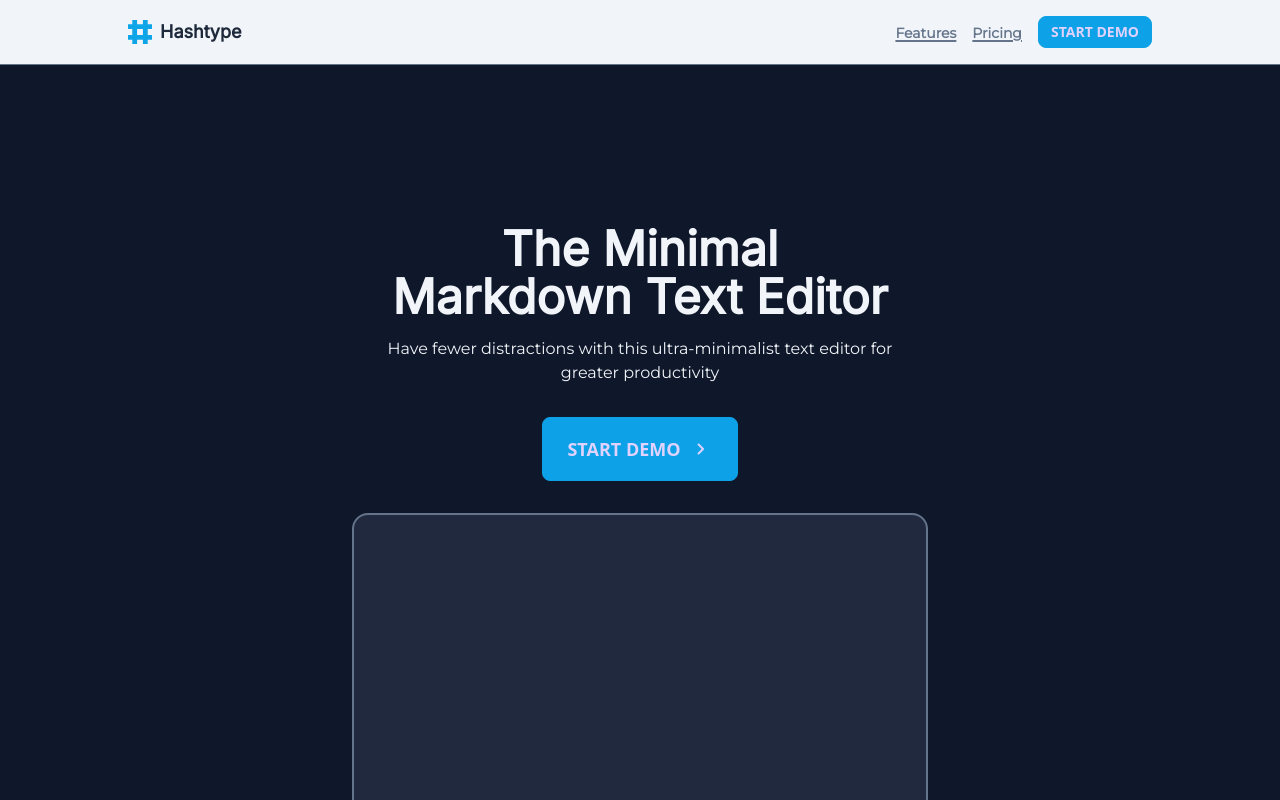
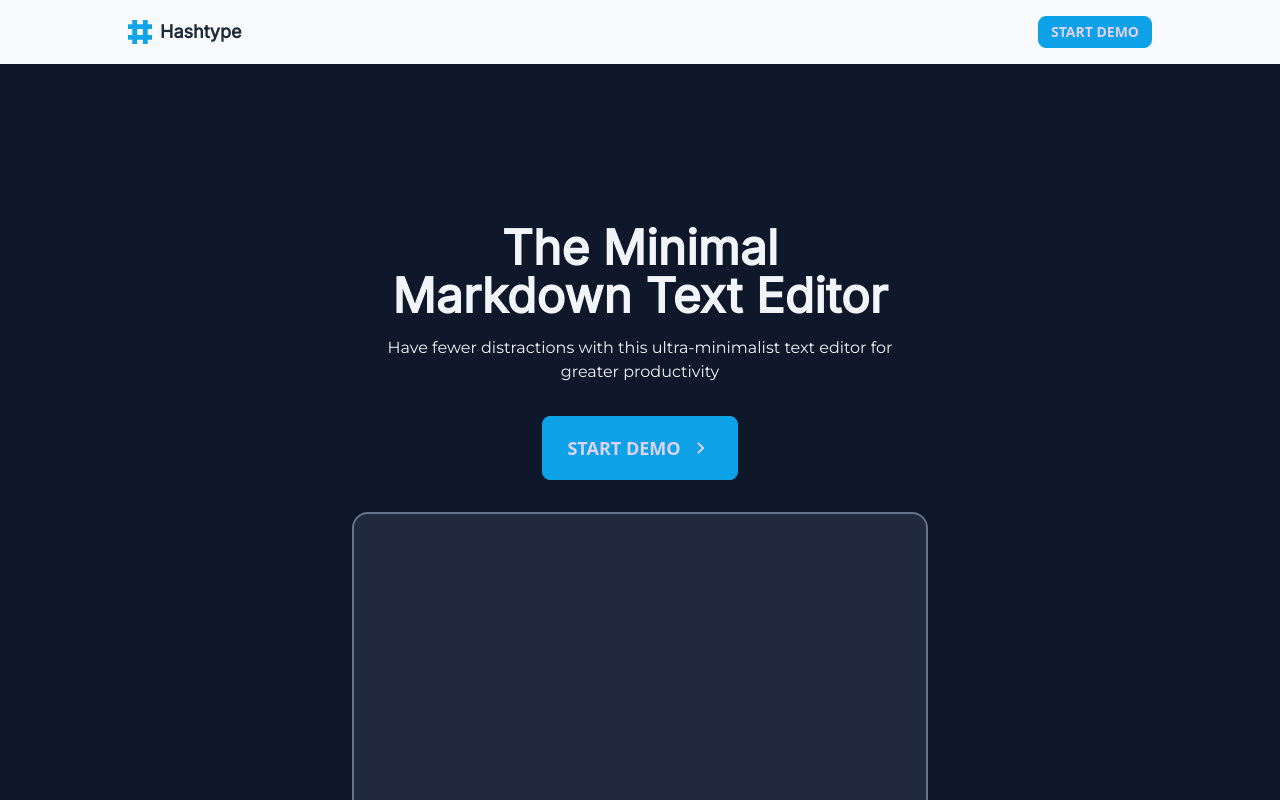
Before and after one commit to matovius/hashtype, a SvelteKit app: page / in a window 1280 px wide. Shown: the top 800 px of the page. Built offline with nearby package versions, Linux system fonts and the light colour scheme; a web font is replaced by a local one.

Commit message:
Remove nav links

```diff
--- a/src/components/landing-page/Header.svelte
+++ b/src/components/landing-page/Header.svelte
@@ -1,31 +1,12 @@
 <script lang="ts">
-  import Link from "../navigation/Link.svelte";
   import Text from "../typography/Text.svelte";
   import HashtypeLogo from "../icons/HashtypeLogo.svelte";
   import LinkButton from "../buttons/LinkButton.svelte";
-
-  interface NavLink {
-    name: string;
-    route: string;
-  }
-  const navItems: NavLink[] = [
-    {
-      name: "Features",
-      route: "#features",
-    },
-    {
-      name: "Pricing",
-      route: "#pricing",
-    },
-  ];
 </script>
 
 <header
   class="
     p-4
-    border-b
-    border-slate-500
-    bg-slate-100 dark:bg-slate-900
     flex
     justify-center
     items-center
@@ -42,13 +23,6 @@
     </div>
     <div class="flex justify-center items-center gap-4">
       <nav class="flex justify-center items-center gap-4">
-        <ul class="flex justify-center items-center gap-4">
-          {#each navItems as navItem}
-            <li>
-              <Link label={navItem.name} route={navItem.route} />
-            </li>
-          {/each}
-        </ul>
         <LinkButton
           link="/demo"
           textLabel="Start Demo"
```
